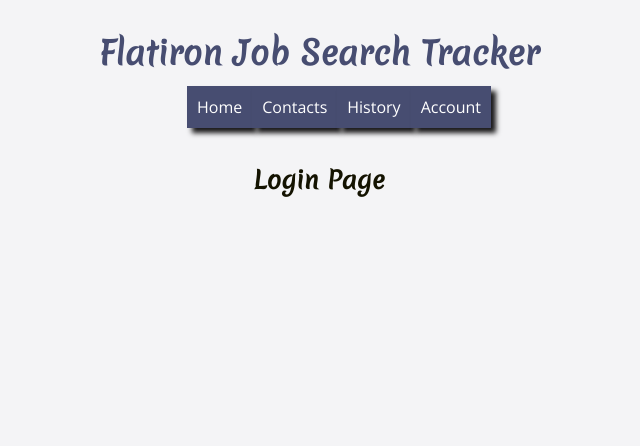
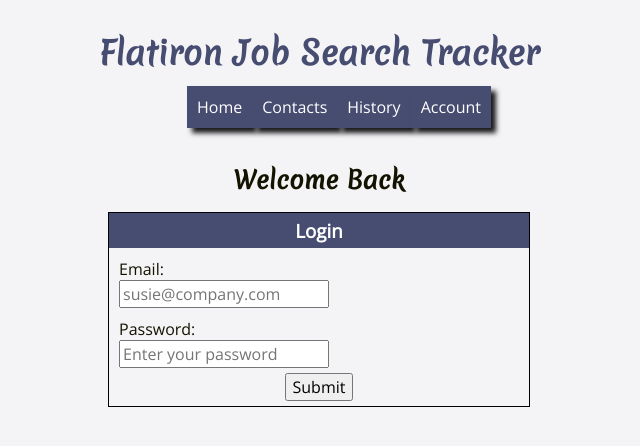
Before and after one commit to brownjer3/flatiron-job-search-tracker-frontend, a React (Create React App) app: page /login in a window 1280 px wide. Shown: the top 446 px of the page, without its empty margins (321-961 px from the left). Built offline with nearby package versions, Linux system fonts and the light colour scheme.

Commit message:
Create login form

```diff
--- a/src/index.css
+++ b/src/index.css
@@ -38,6 +38,16 @@
 button {
   font-family: "Open Sans", sans-serif;
   font-size: 1em;
+}
+
+input[type="submit"],
+button {
+  cursor: pointer;
+}
+
+.user-form-submit {
+  display: block;
+  margin: 0 auto;
 }
 
 button {
--- a/src/login/LoginContainer.js
+++ b/src/login/LoginContainer.js
@@ -5,7 +5,34 @@
   render() {
     return (
       <div id="login-container">
-        <h2>Login Page</h2>
+        <h2>Welcome Back</h2>
+        <div className="medium-box">
+          <div className="box-header">
+            <h3>Login</h3>
+          </div>
+          <form action="/login" method="post" id="login-form">
+            <p>
+              <label htmlFor="email">Email: </label>
+              <br />
+              <input
+                type="email"
+                name="email"
+                placeholder="susie@company.com"
+              />
+            </p>
+            <p>
+              <label htmlFor="password">Password: </label>
+              <br />
+              <input
+                type="password"
+                name="password"
+                placeholder="Enter your password"
+              />
+            </p>
+
+            <input className="user-form-submit" type="submit" />
+          </form>
+        </div>
       </div>
     );
   }
```
